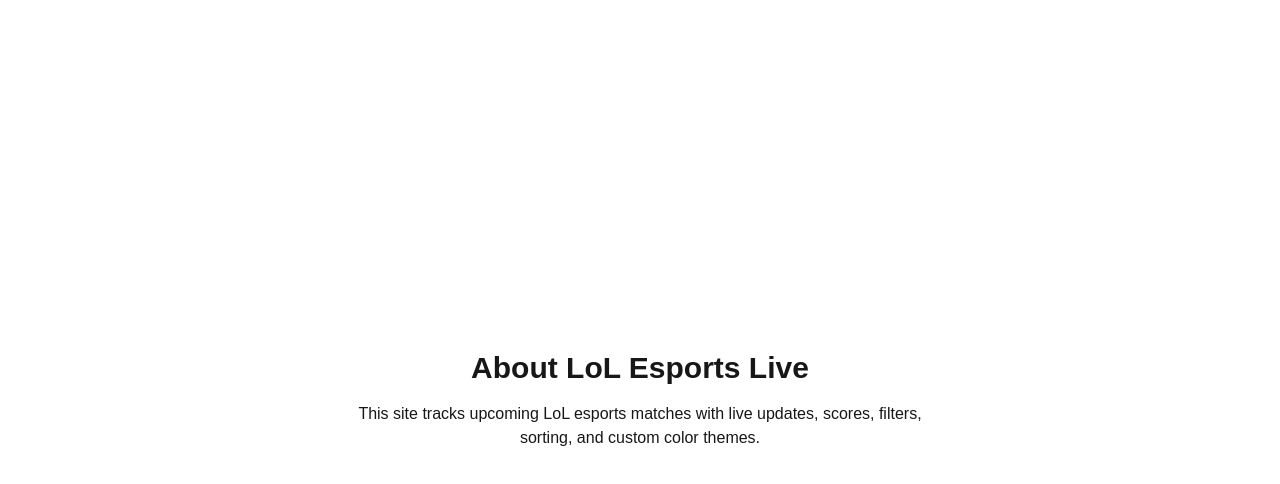
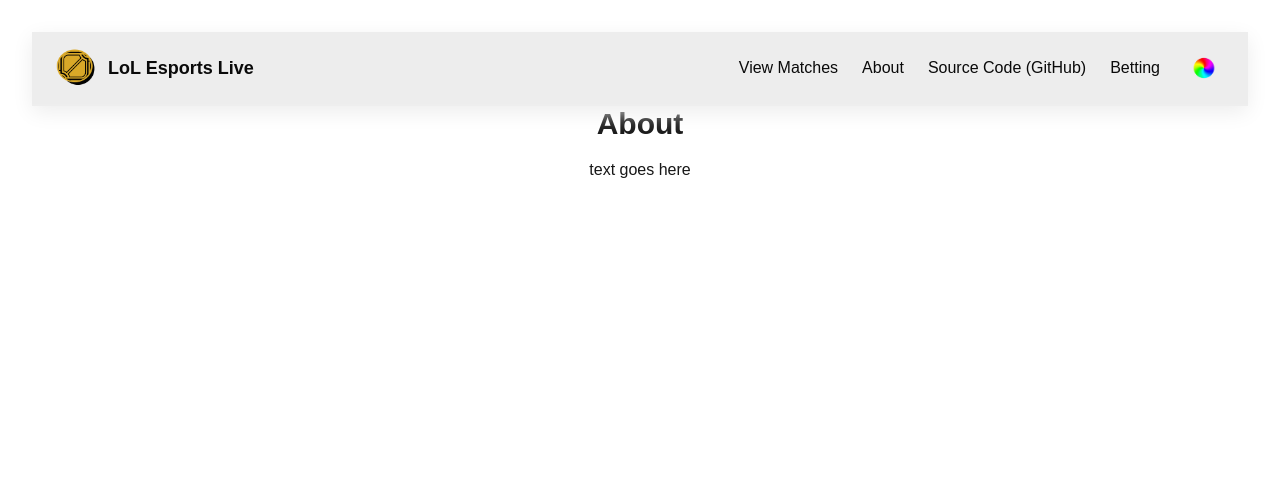
Before and after one commit to ArushYadlapati/lolesports-live, a Next.js app: page /about in a window 1280 px wide. Shown: the top 484 px of the page. Built offline with nearby package versions, Linux system fonts and the light colour scheme.

Commit message:
Add Navbar to all pages (including about and betting pages)

```diff
--- a/app/about/page.tsx
+++ b/app/about/page.tsx
@@ -1,9 +1,14 @@
+import Navbar from "@/app/navbar";
+
 export default function AboutPage() {
     return (
-        <main className="flex flex-col items-center justify-center min-h-screen p-8">
-            <h1 className="text-3xl font-bold mb-4">About LoL Esports Live</h1>
+        <main className="flex flex-col items-center justify-top min-h-screen p-8">
+            <Navbar/>
+            <h1 className="text-3xl font-bold mb-4">
+                About
+            </h1>
             <p className="max-w-xl text-center">
-                This site tracks upcoming LoL esports matches with live updates, scores, filters, sorting, and custom color themes.
+                text goes here
             </p>
         </main>
     );
--- a/app/betting/page.tsx
+++ b/app/betting/page.tsx
@@ -1,9 +1,14 @@
+import Navbar from "@/app/navbar";
+
 export default function BettingPage() {
     return (
-        <main className="flex flex-col items-center justify-center min-h-screen p-8">
-            <h1 className="text-3xl font-bold mb-4">Betting</h1>
+        <main className="flex flex-col items-center justify-top min-h-screen p-8">
+            <Navbar/>
+            <h1 className="text-3xl font-bold mb-4">
+                Betting Disclaimer
+            </h1>
             <p className="max-w-xl text-center">
-                This page will allow you to make fun predictions on upcoming matches. Coming soon!
+                text goes here
             </p>
         </main>
     );
--- a/app/helper/colorScheme.ts
+++ b/app/helper/colorScheme.ts
@@ -9,6 +9,7 @@
 }
 
 export const colorSchemes: ColorScheme[] = [
+    // TODO: make foreground colors nicer (not white or black)
     { name: "Light", background: "#ffffff", foreground: "#171717", buttonColor: "#d5e7eb" },
     { name: "Dark", background: "#0a0a0a", foreground: "#ededed", buttonColor: "#3E526E" },
     { name: "Red", background: "#b91c1c", foreground: "#ffffff", buttonColor: "#fca5a5" },
--- a/app/navbar.tsx
+++ b/app/navbar.tsx
@@ -5,32 +5,38 @@
 import { useColorScheme } from "@/app/helper/colorScheme";
 
 export default function Navbar() {
-    const { scheme, setScheme } = useColorScheme();
+    const { scheme } = useColorScheme();
 
     return (
-        <nav className="flex justify-between items-center px-6 py-4 shadow-md w-full"
-             style={{ backgroundColor: scheme.background, color: scheme.foreground }}
+        <nav className="flex justify-between items-center px-6 py-4 w-full z-50"
+             style={{ backgroundColor: scheme.foreground, color: scheme.background,
+                      transition: "background-color 0.3s, color 0.3s", boxShadow: `0 6px 20px ${ scheme.foreground }`,
+                      borderBottom: `2px solid ${ scheme.foreground }22`,
+            }}
         >
             <div className="flex items-center space-x-3">
                 <Image src="/favicon-clearbg.png" alt="Logo" width={ 40 } height={ 40 } />
-                <span className="text-lg font-semibold">LoL Esports Live</span>
+                <span className="text-lg font-semibold">
+                    LoL Esports Live
+                </span>
             </div>
 
             <div className="flex items-center space-x-6">
                 <Link href="/" className="hover:underline">
                     View Matches
                 </Link>
-                <Link href="/About" className="hover:underline">
-                    Page
+
+                <Link href="/about" className="hover:underline">
+                    About
                 </Link>
+
                 <a href="https://github.com/ArushYadlapati/lolesports-live" target="_blank" rel="noopener noreferrer" className="hover:underline">
                     Source Code (GitHub)
                 </a>
-                <Link href="/betting/page" className="hover:underline">
-                    Betting
-                </Link>
 
-                <Image src="/colorCircleIcon.png" alt="Change Color Scheme" width={ 40 } height={ 40 } />
+                <Link href="/betting" className="hover:underline">Betting</Link>
+
+                <Image src="/colorCircleIcon.png" alt="Change Color Scheme" width={ 40 } height={ 40 } style={{ cursor: "pointer" }}/>
             </div>
         </nav>
     );
```
